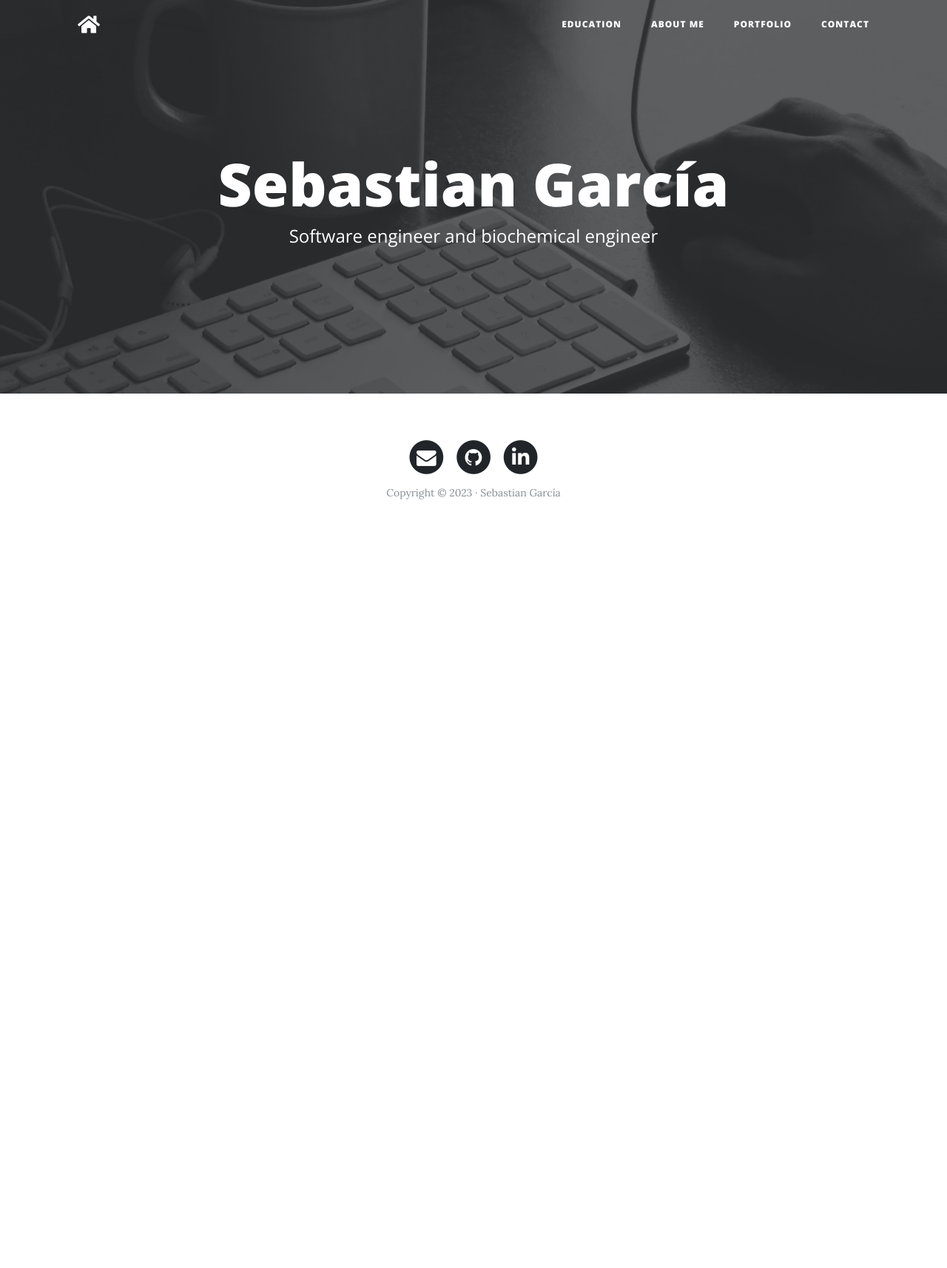
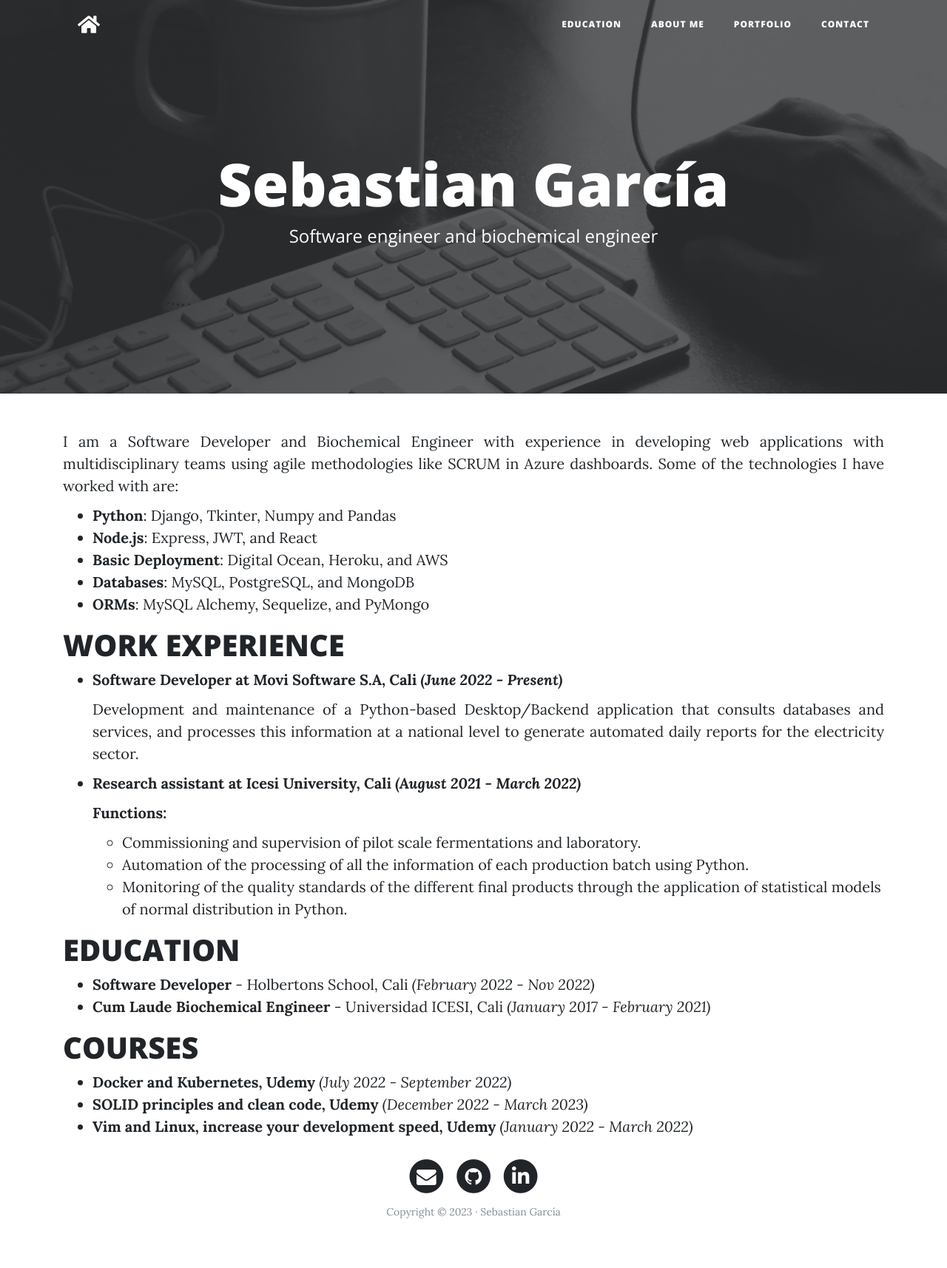
Before and after one commit to SebasGTX1/Portfolio, a Django app: page / in a window 1280 px wide. Shown: the whole page at 74% size. Before the commit the page ends 675 px from the top, so only its background shows below. Run offline with Django 4.2, Linux system fonts and the light colour scheme; some libraries are stand-ins or nearby versions.

Commit message:
Adding real info

```diff
--- a/webpersonal/core/templates/core/home.html
+++ b/webpersonal/core/templates/core/home.html
@@ -2,8 +2,69 @@
 {% block title %} Home {% endblock %}
 {% block background %} {% load static %} {% static 'core/img/home-bg.jpg' %} {% endblock %}
 {% block headers%}
+<style>
+
+    a.link {
+        text-decoration: underline;
+        color: blue;
+    }
+    p {
+        text-align: justify;
+    }
+
+
+</style>
 <h1>Sebastian García</h1>
 <span class="subheading">Software engineer and biochemical engineer</span>
 {% endblock %}
 {% block content %}
+
+    <p>I am a Software Developer and Biochemical Engineer with experience in developing web applications with multidisciplinary teams using agile methodologies like SCRUM in Azure dashboards. Some of the technologies I have worked with are:<p>
+
+    <ul>
+        <li><b>Python</b>: Django, Tkinter, Numpy and Pandas</li>
+        <li><b>Node.js</b>: Express, JWT, and React</li>
+        <li><b>Basic Deployment</b>: Digital Ocean, Heroku, and AWS</li>
+        <li><b>Databases</b>: MySQL, PostgreSQL, and MongoDB</li>
+        <li><b>ORMs</b>: MySQL Alchemy, Sequelize, and PyMongo</li>
+    </ul>
+
+    <h1>WORK EXPERIENCE</h1>
+    <ul>
+    <li><b>Software Developer at Movi Software S.A, Cali <i>(June 2022 - Present)</i></b></li>
+    <p>Development and maintenance of a Python-based Desktop/Backend application that consults databases and services, and processes this information at a national level to generate automated daily reports for the electricity sector.</p>
+
+    <li><b>Research assistant at Icesi University, Cali  <i>(August 2021 - March 2022)</i></b></li>
+    <p><b>Functions:</b></p>
+    <ul>
+        <li>Commissioning and supervision of pilot scale fermentations and laboratory.</li>
+        <li>Automation of the processing of all the information of each production batch using Python.</li>
+        <li>Monitoring of the quality standards of the different final products through the application of statistical models of normal distribution in Python.</li>
+    </ul>
+    </ul>
+
+    {% comment %} <h1>INTERNSHIPS</h1>
+    <ul>
+
+        <li><b>Holberton Capstone</b> - Project with Globant at Globant, Cali <i>(October 2022 - November 2022)</i></li>
+        <ul>
+        <p><b>About the project:</b></p>
+        <p>It consisted of the development of a MERN application for sports events management. <a href="https://github.com/SebasGTX1/ExoGames-Capstone-Project" class='link'>You can check it on github here</a></p>
+        </ul>
+    </ul>  {% endcomment %}
+    <h1>EDUCATION</h1>
+    <ul>
+        <li><b>Software Developer</b> - Holbertons School, Cali <i>(February 2022 - Nov 2022)</i></li>
+
+        <li><b>Cum Laude Biochemical Engineer</b> - Universidad ICESI, Cali <i>(January 2017 - February 2021)</i></li>
+    </ul>
+    <h1>COURSES</h1>
+    <ul>
+        <li><b>Docker and Kubernetes, Udemy</b> <i>(July 2022 - September 2022)</i></li>
+
+        <li><b>SOLID principles and clean code, Udemy</b> <i>(December 2022 - March 2023)</i></li>
+
+        <li><b>Vim and Linux, increase your development speed, Udemy</b> <i>(January 2022 - March 2022)</i></li>
+    </ul>
+
 {% endblock %}
```
